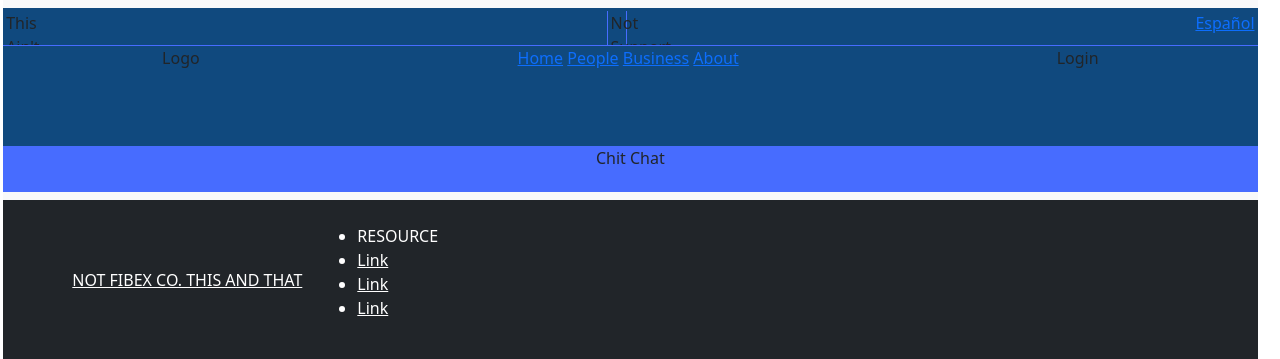
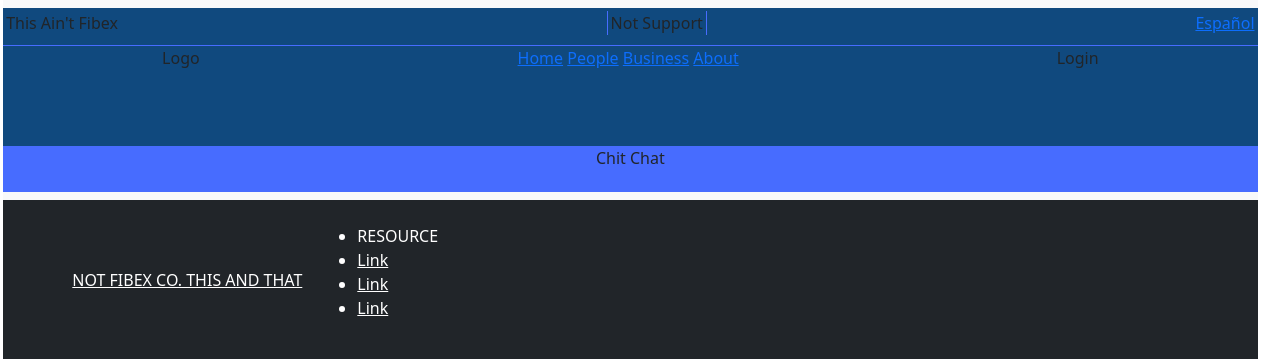
Before and after one commit to laponte16/isp-sample, a PHP site: page / in a window 1280 px wide. Shown: the top 359 px of the page. Run offline with PHP 8.4, Linux system fonts and the light colour scheme; some libraries are stand-ins or nearby versions.

Commit message:
Update styles.css

```diff
--- a/styles.css
+++ b/styles.css
@@ -35,15 +35,13 @@ nav{
     display: flex;
     flex-flow: row nowrap;
     justify-content: space-between;
-    text-align: justify;
+    text-align: center;
     align-items: stretch;
 }
 .navTop1{
-    width: 60%;
     flex-grow: 3;
 }
 .navTop2{
-    width: 20%;
     flex-grow: 1;
 
     border-left: solid 1px #476CFF;
@@ -52,7 +50,6 @@ nav{
     padding-right: 3px;
 }
 .navTop3{
-    width: 20%;
     flex-grow: 1;
 }
 .navMid{
```
